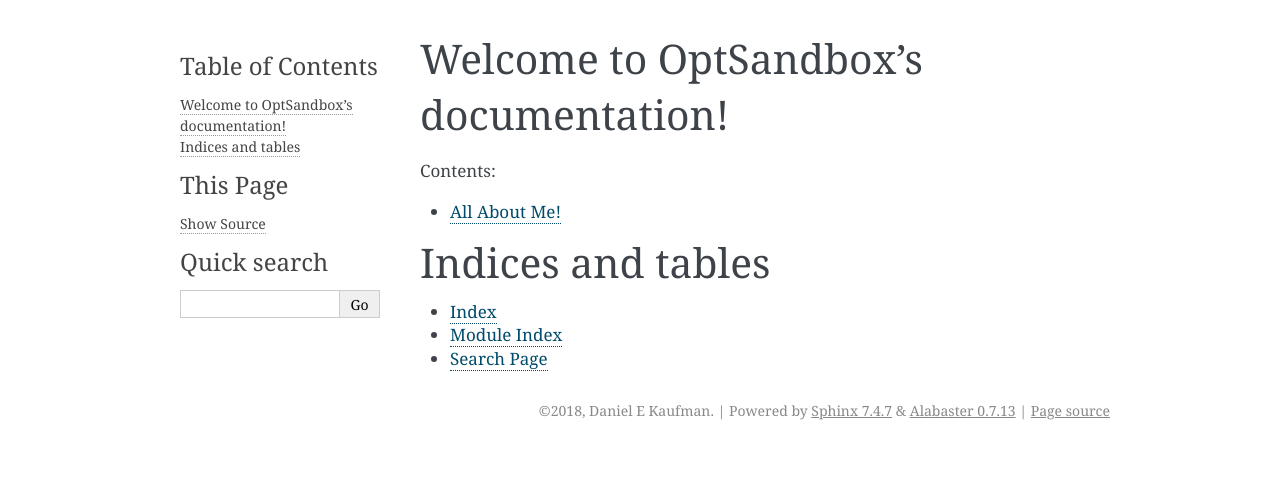
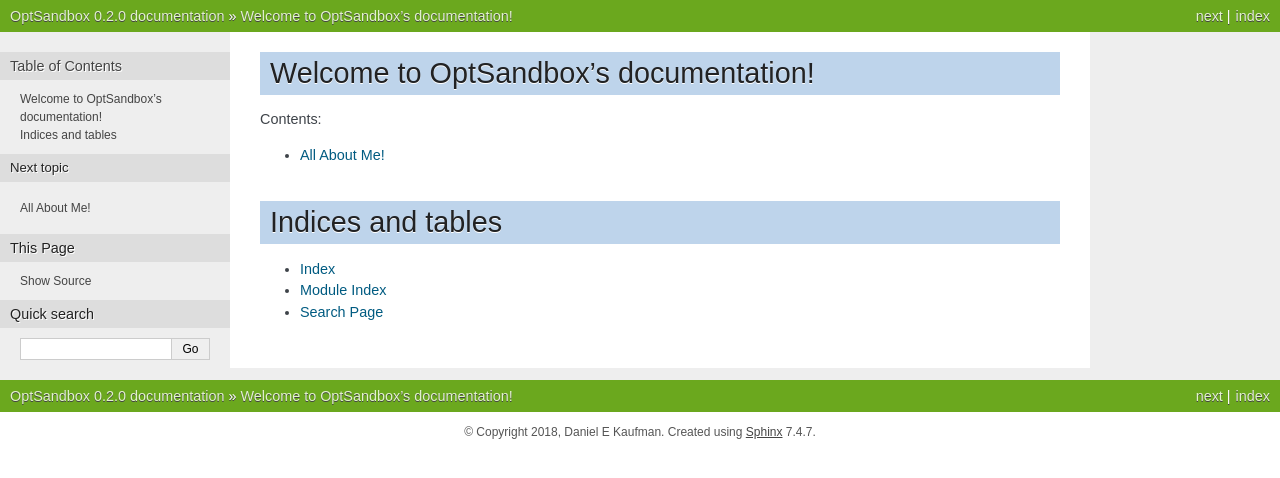
Before and after one commit to dkauf42/bayota, a Sphinx documentation site: the page built from docs/source/index.rst, in a window 1280 px wide. Shown: the top 478 px of the page. Built offline with Sphinx 7.4.7, drawn with Linux system fonts in a browser that asks for light colours.

Commit message:
change html theme for sphinx documentation from 'alabaster' to 'nature'
Former-commit-id: 579e559e3c9c3e887aca04ac086f11f4f9a79cfd
Former-commit-id: 52add955926d12f91e49ccc409763996f215035d

```diff
--- a/docs/source/conf.py
+++ b/docs/source/conf.py
@@ -112,7 +112,8 @@
 
 # The theme to use for HTML and HTML Help pages.  See the documentation for
 # a list of builtin themes.
-html_theme = 'alabaster'
+#html_theme = 'alabaster'
+html_theme = 'nature'
 
 # Theme options are theme-specific and customize the look and feel of a theme
 # further.  For a list of options available for each theme, see the
```
